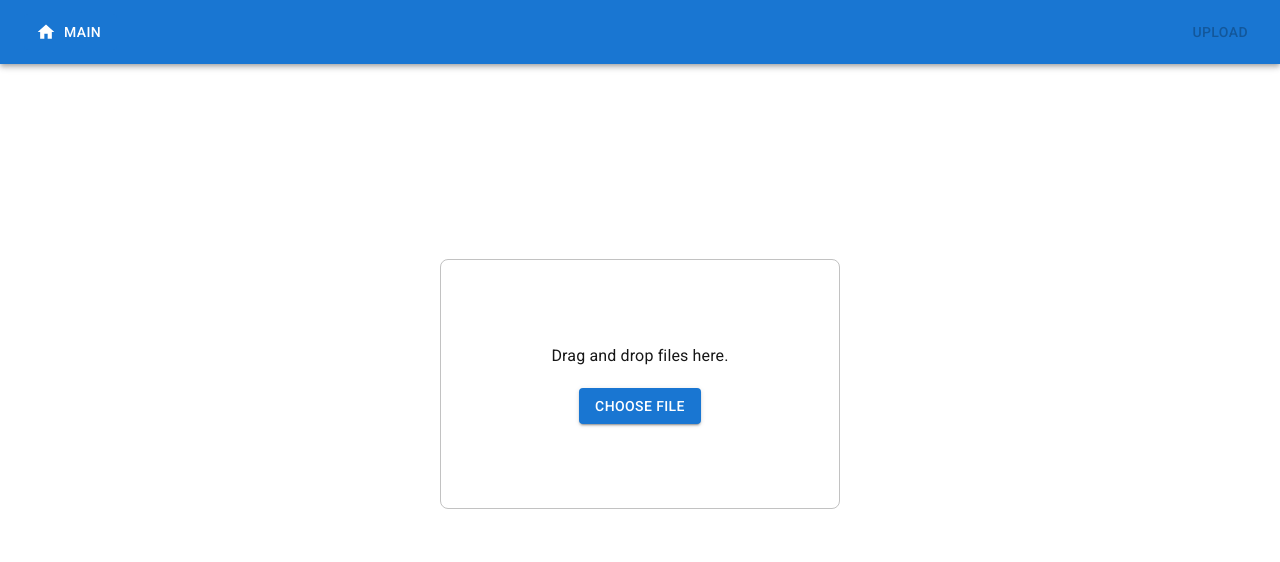
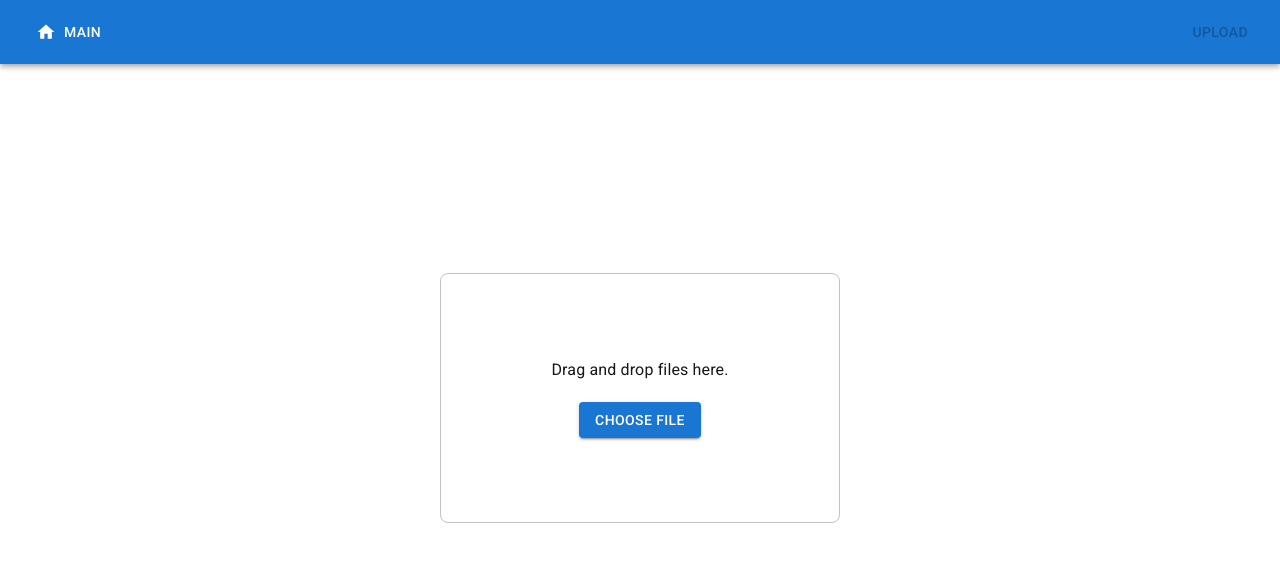
Before and after one commit to dlguswo333/share-those-files, a Next.js app: page /upload in a window 1280 px wide. Shown: the top 562 px of the page. Built offline with nearby package versions, Linux system fonts and the light colour scheme; what @mui/material-nextjs would draw is missing.

Commit message:
[#7] Fix file list too low in upload page

```diff
--- a/src/app/upload/page.module.css
+++ b/src/app/upload/page.module.css
@@ -2,8 +2,9 @@
     display: flex;
     flex-direction: column;
     align-items: center;
-    justify-content: center;
-    min-height: 80vh;
+    justify-content: flex-end;
+    /* Approx. Center the input area. */
+    min-height: calc(50vh - 56px + 125px);
     padding: 10px 80px;
     gap: 40px;
 }
```
